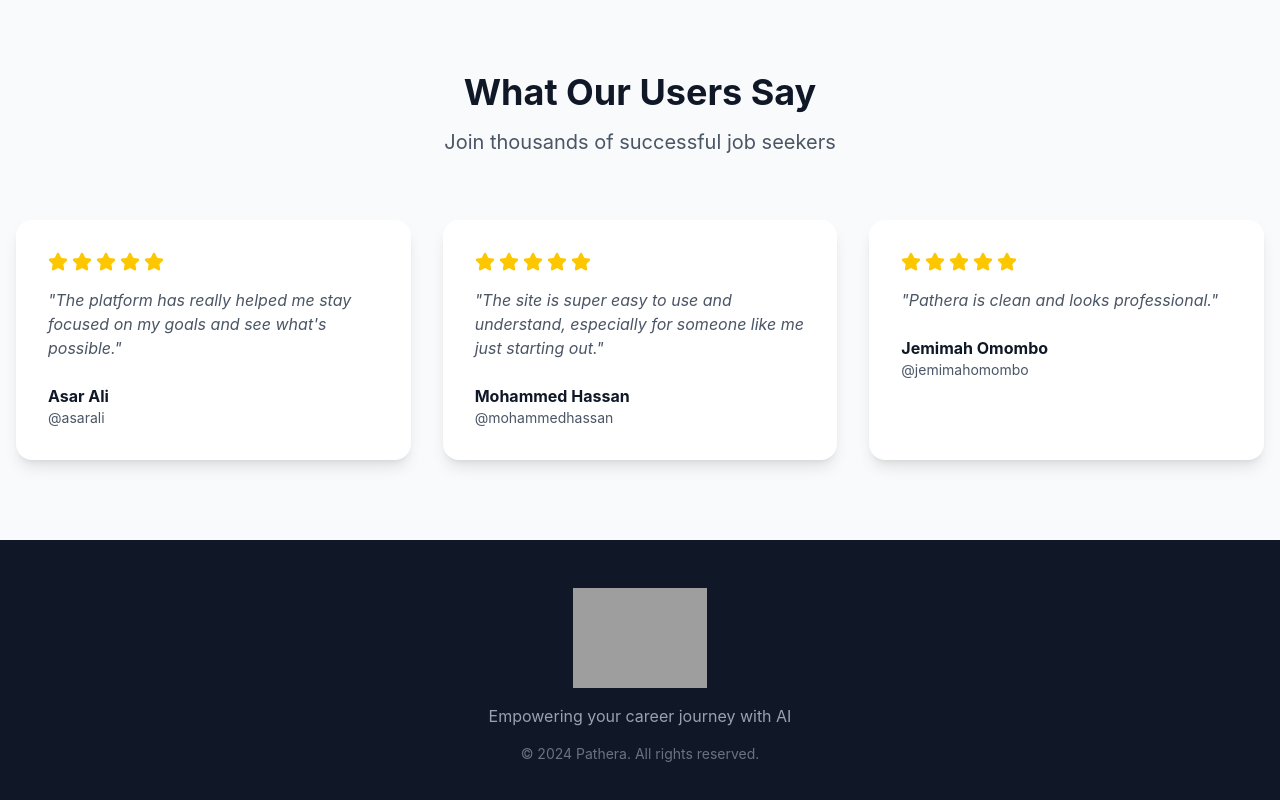
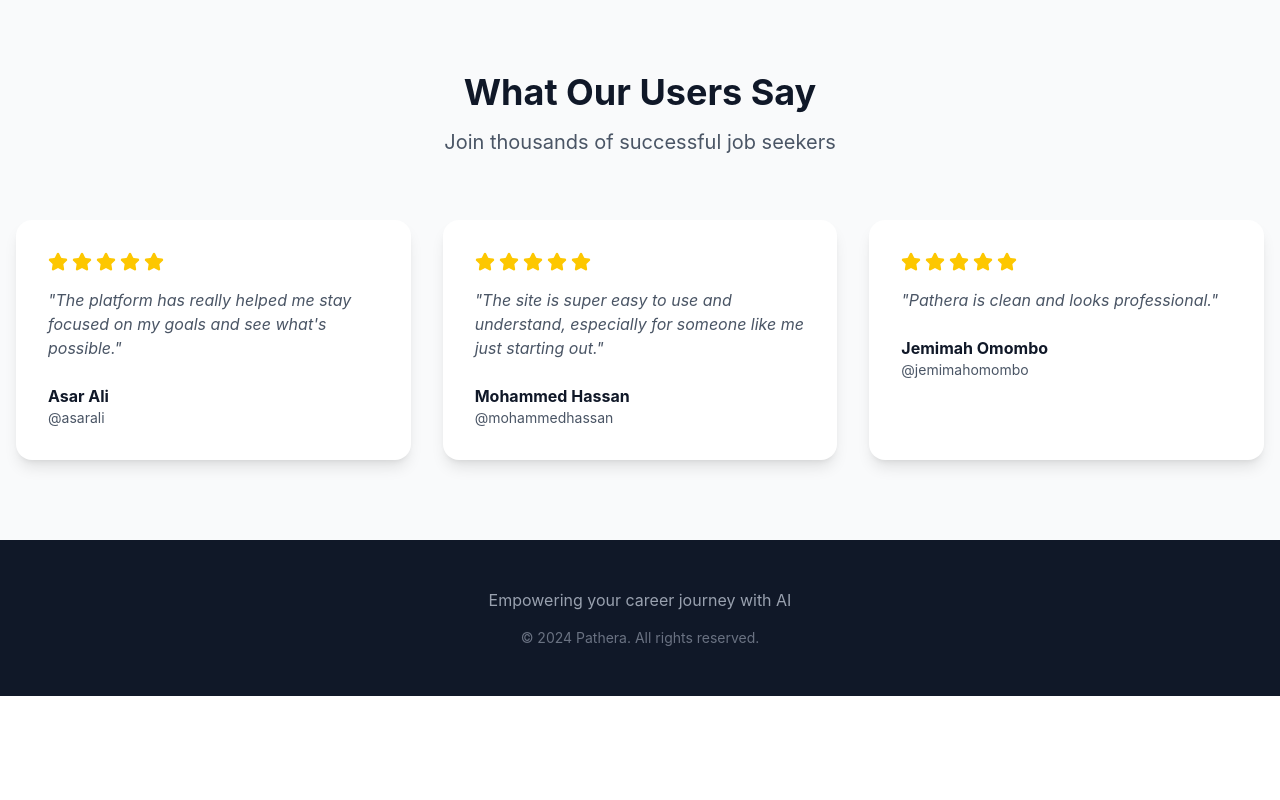
Before and after one commit to Temis04/Pathera, a React (Vite) app in the folder pathera-app/: page / in a window 1280 px wide. Shown: the part 2026-2826 px from the top of the page. After the commit the page ends 2722 px from the top, so only its background shows below. Built offline with nearby package versions, Linux system fonts and the light colour scheme; grey boxes are pictures that could not be loaded.

Commit message:
Remove logo from footer

```diff
--- a/pathera-app/src/pages/LandingPage.jsx
+++ b/pathera-app/src/pages/LandingPage.jsx
@@ -303,20 +303,6 @@ const LandingPage = () => {
       {/* Footer */}
       <footer className="bg-gray-900 text-white py-12 px-4">
         <div className="max-w-7xl mx-auto text-center">
-          <div className="flex items-center justify-center mb-4">
-            <img
-              src="/pathera-logo.png"
-              alt="Pathera Logo"
-              className="h-[100px] w-auto"
-              onError={(e) => {
-                e.target.style.display = 'none';
-                e.target.nextElementSibling.style.display = 'flex';
-              }}
-            />
-            <div className="hidden w-12 h-12 bg-gradient-to-r from-primary-500 to-primary-700 rounded-lg items-center justify-center">
-              <span className="text-white font-bold text-2xl">P</span>
-            </div>
-          </div>
           <p className="text-gray-400 mb-4">
             Empowering your career journey with AI
           </p>
```
